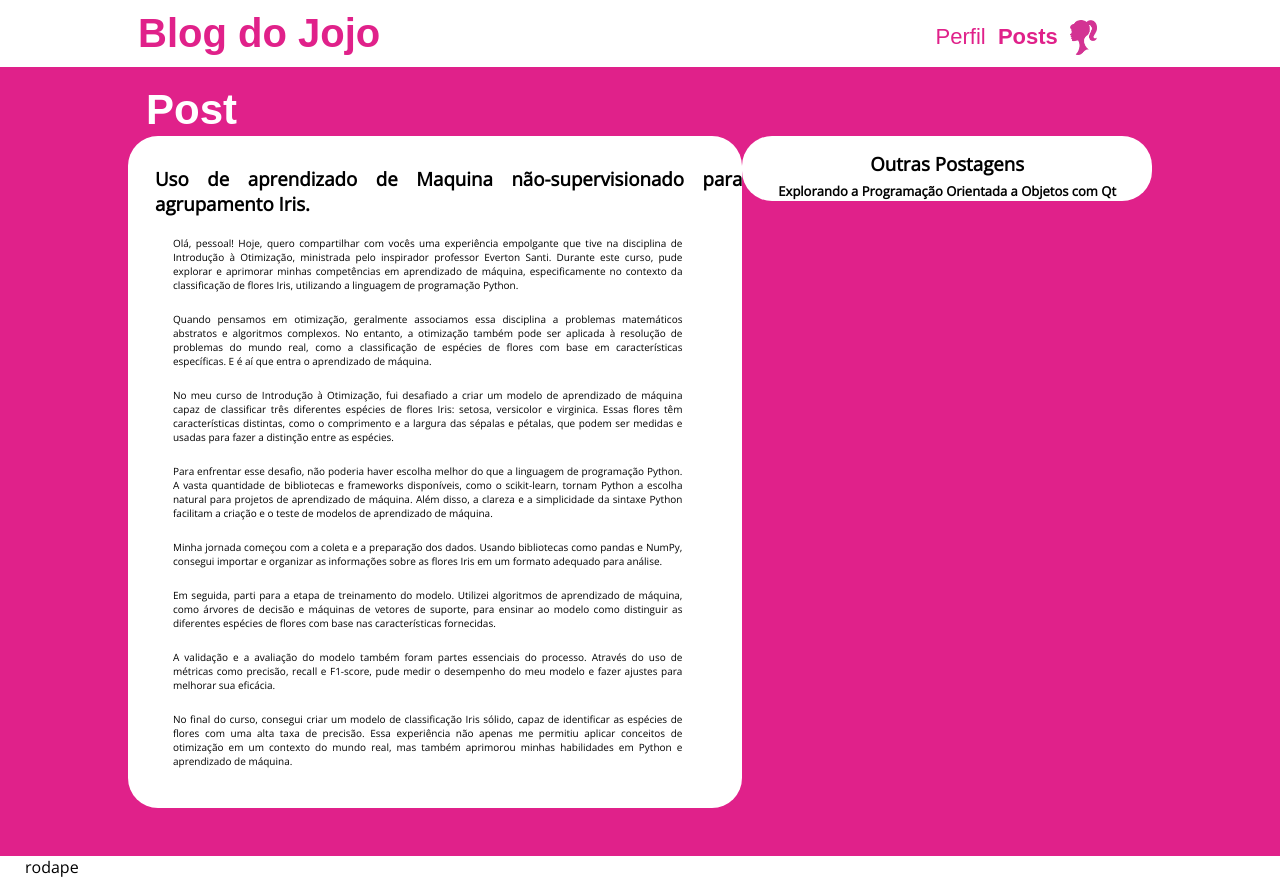
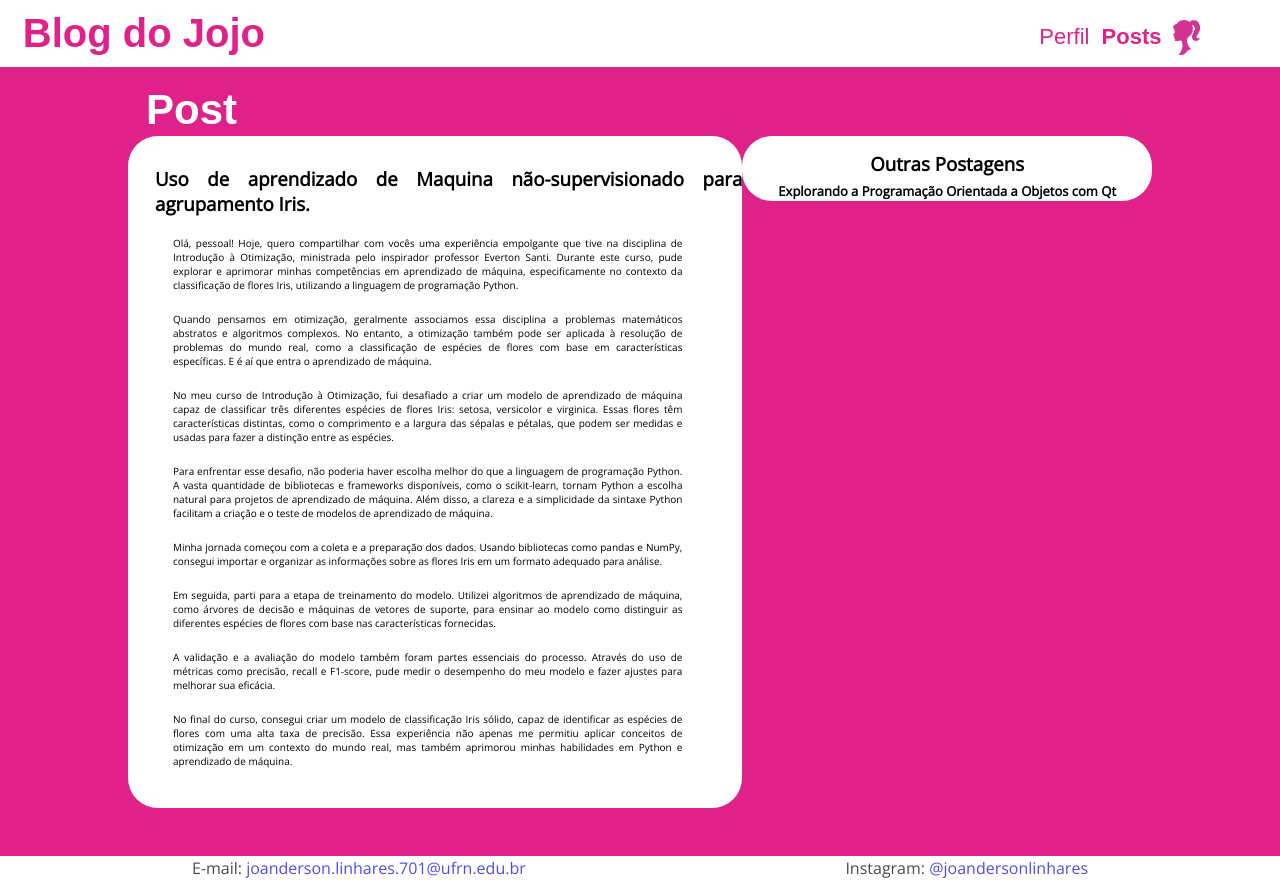
Before and after one commit to N1LB13/Desafio-INCLUDE-ENGENHARIA, a plain HTML site: page post1.html in a window 1280 px wide. Drawn offline with nearby package versions, Linux system fonts and the light colour scheme; a web font is replaced by a local one.

Commit message:
Correções simples

```diff
--- a/css/style.css
+++ b/css/style.css
@@ -35,7 +35,7 @@ html, body {
 /* Header */
 header .container{
 
-    padding: 1px 10%;
+    padding: 1px 1%;
 
 }
 header .logo h2{
@@ -133,7 +133,7 @@ div.post{
 .image-container {
     float: left;
 
-    border: 5px solid #b6aeae; /* Define a largura e a cor da borda */
+    border: 5px solid #e0218a; /* Define a largura e a cor da borda */
     width: 129px; /* Define a largura da div de contêiner */
     height: 159px;
     border-radius: 5px;
--- a/css/stylePOST.css
+++ b/css/stylePOST.css
@@ -35,7 +35,7 @@ html, body {
 /* Header */
 header .container{
 
-    padding: 1px 10%;
+    padding: 1px 1%;
 
 }
 header .logo h2{
@@ -186,9 +186,20 @@ div.outrosPosts a{
 
 
 /* Footer */
+
 footer{
-    height: 5%;
-    padding-left: 25px;
+    padding: 1px 15%;
     background-color: white;
+    opacity: 0.7;
+
 }
+.rodape{
+    padding-left: 0 10px;
+}
+
+.rodape a{
+    text-decoration: none;
+
+}
+
 /* Footer */
--- a/css/stylePOSTS.css
+++ b/css/stylePOSTS.css
@@ -35,7 +35,7 @@ html, body {
 /* Header */
 header .container{
 
-    padding: 1px 10%;
+    padding: 1px 1%;
 
 }
 header .logo h2{
@@ -190,7 +190,17 @@ div.postsAntigos{
 
 /* Footer */
 footer{
-    height: 5%;
+    padding: 1px 15%;
     background-color: white;
+    opacity: 0.7;
+
+}
+.rodape{
+    padding-left: 0 10px;
+}
+
+.rodape a{
+    text-decoration: none;
+
 }
 /* Footer */
--- a/post1.html
+++ b/post1.html
@@ -65,7 +65,17 @@
     </section>
 
     <footer>
-        rodape
+        <div class="rodape">
+            <ul>
+                <div class="rod1 left">
+                    <p>E-mail: <a href="mailto:joanderson.linhares.701@ufrn.edu.br">joanderson.linhares.701@ufrn.edu.br</a></p>
+                </div>
+
+                <div class="rod2 right">
+                    <p>Instagram: <a href="https://www.instagram.com/joandersonlinhares">@joandersonlinhares</a></p>
+                </div>
+            </ul>
+        </div>
     </footer>
 </body>
 </html>
```
Also changed, not shown: post2.html (+9 -1 lines), posts.html (+11 -1 lines).
